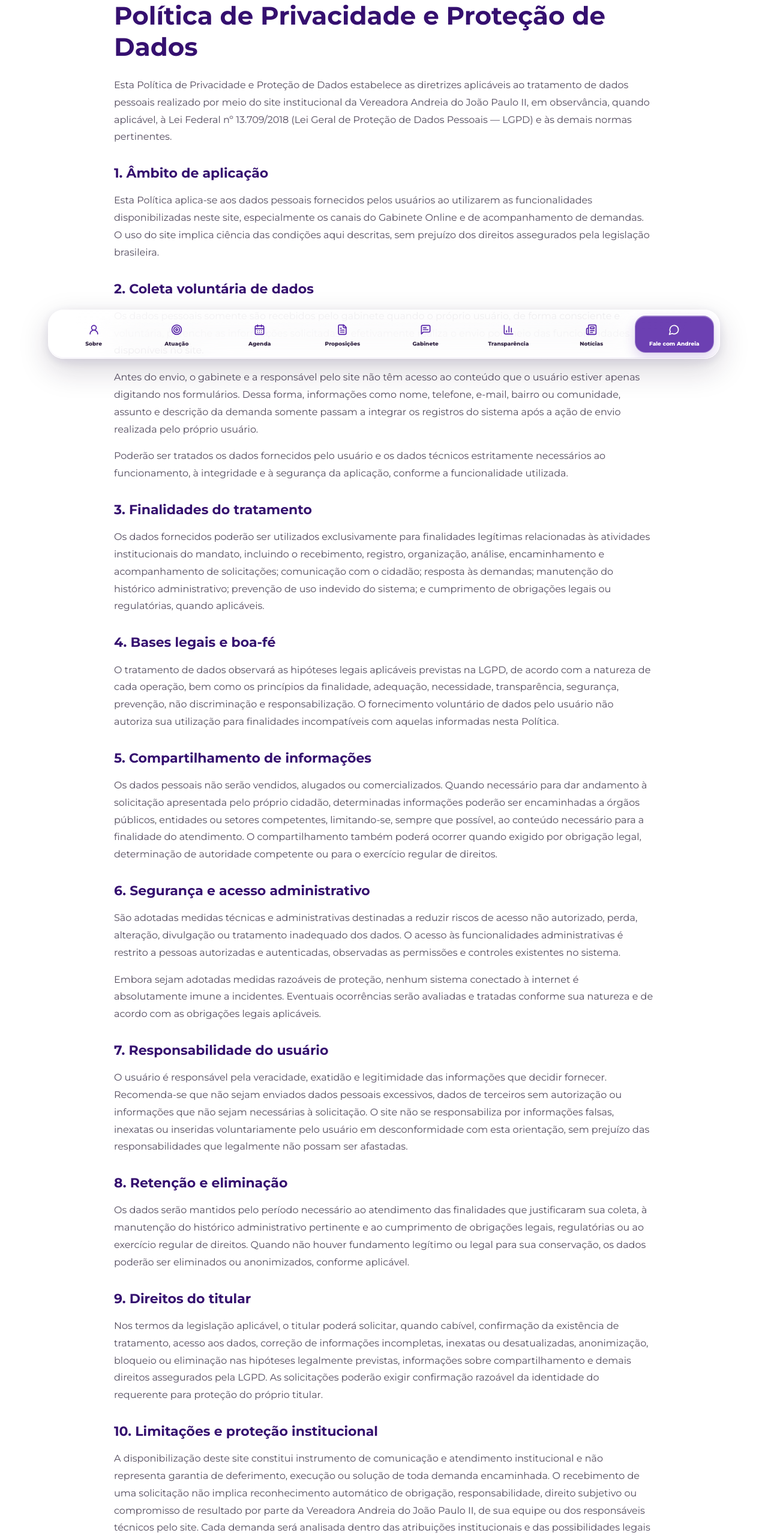
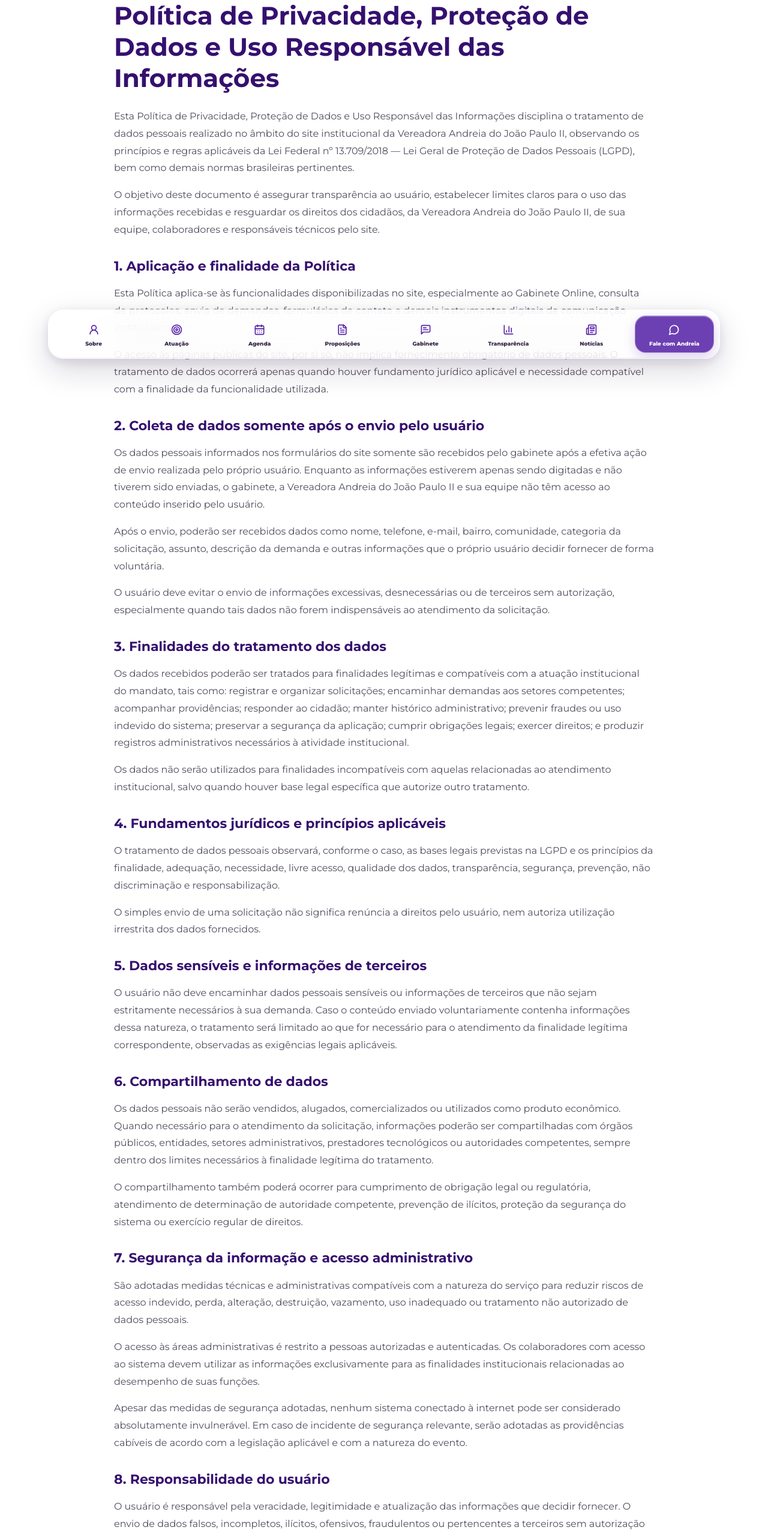
Before and after one commit to luisaugustosocial-alt/Andreia-do-Joao-Paulo-ll, a React (Vite) app: page /politica-de-privacidade in a window 1280 px wide. Shown: the part 180-2740 px from the top of the page at 60% size. Built offline with nearby package versions, Linux system fonts and the light colour scheme; no server answers; the database is empty.

Commit message:
Aprimora politica de privacidade com linguagem juridica completa

```diff
--- a/src/pages/PoliticaPrivacidade.jsx
+++ b/src/pages/PoliticaPrivacidade.jsx
@@ -4,51 +4,73 @@ import Footer from '../components/Footer'
 export default function PoliticaPrivacidade(){
   return <><Header/><main className="legal-page"><div className="container legal-card">
     <span className="section-kicker">INSTITUCIONAL</span>
-    <h1>Política de Privacidade e Proteção de Dados</h1>
+    <h1>Política de Privacidade, Proteção de Dados e Uso Responsável das Informações</h1>
 
-    <p>Esta Política de Privacidade e Proteção de Dados estabelece as diretrizes aplicáveis ao tratamento de dados pessoais realizado por meio do site institucional da Vereadora Andreia do João Paulo II, em observância, quando aplicável, à Lei Federal nº 13.709/2018 (Lei Geral de Proteção de Dados Pessoais — LGPD) e às demais normas pertinentes.</p>
+    <p>Esta Política de Privacidade, Proteção de Dados e Uso Responsável das Informações disciplina o tratamento de dados pessoais realizado no âmbito do site institucional da Vereadora Andreia do João Paulo II, observando os princípios e regras aplicáveis da Lei Federal nº 13.709/2018 — Lei Geral de Proteção de Dados Pessoais (LGPD), bem como demais normas brasileiras pertinentes.</p>
+    <p>O objetivo deste documento é assegurar transparência ao usuário, estabelecer limites claros para o uso das informações recebidas e resguardar os direitos dos cidadãos, da Vereadora Andreia do João Paulo II, de sua equipe, colaboradores e responsáveis técnicos pelo site.</p>
 
-    <h2>1. Âmbito de aplicação</h2>
-    <p>Esta Política aplica-se aos dados pessoais fornecidos pelos usuários ao utilizarem as funcionalidades disponibilizadas neste site, especialmente os canais do Gabinete Online e de acompanhamento de demandas. O uso do site implica ciência das condições aqui descritas, sem prejuízo dos direitos assegurados pela legislação brasileira.</p>
+    <h2>1. Aplicação e finalidade da Política</h2>
+    <p>Esta Política aplica-se às funcionalidades disponibilizadas no site, especialmente ao Gabinete Online, consulta de protocolos, envio de demandas, formulários de contato e demais instrumentos digitais de comunicação institucional.</p>
+    <p>O acesso às páginas públicas do site, por si só, não implica fornecimento obrigatório de dados pessoais. O tratamento de dados ocorrerá apenas quando houver fundamento jurídico aplicável e necessidade compatível com a finalidade da funcionalidade utilizada.</p>
 
-    <h2>2. Coleta voluntária de dados</h2>
-    <p>Os dados pessoais somente são recebidos pelo gabinete quando o próprio usuário, de forma consciente e voluntária, preenche as informações solicitadas e efetivamente realiza o envio por meio das funcionalidades disponíveis no site.</p>
-    <p>Antes do envio, o gabinete e a responsável pelo site não têm acesso ao conteúdo que o usuário estiver apenas digitando nos formulários. Dessa forma, informações como nome, telefone, e-mail, bairro ou comunidade, assunto e descrição da demanda somente passam a integrar os registros do sistema após a ação de envio realizada pelo próprio usuário.</p>
-    <p>Poderão ser tratados os dados fornecidos pelo usuário e os dados técnicos estritamente necessários ao funcionamento, à integridade e à segurança da aplicação, conforme a funcionalidade utilizada.</p>
+    <h2>2. Coleta de dados somente após o envio pelo usuário</h2>
+    <p>Os dados pessoais informados nos formulários do site somente são recebidos pelo gabinete após a efetiva ação de envio realizada pelo próprio usuário. Enquanto as informações estiverem apenas sendo digitadas e não tiverem sido enviadas, o gabinete, a Vereadora Andreia do João Paulo II e sua equipe não têm acesso ao conteúdo inserido pelo usuário.</p>
+    <p>Após o envio, poderão ser recebidos dados como nome, telefone, e-mail, bairro, comunidade, categoria da solicitação, assunto, descrição da demanda e outras informações que o próprio usuário decidir fornecer de forma voluntária.</p>
+    <p>O usuário deve evitar o envio de informações excessivas, desnecessárias ou de terceiros sem autorização, especialmente quando tais dados não forem indispensáveis ao atendimento da solicitação.</p>
 
-    <h2>3. Finalidades do tratamento</h2>
-    <p>Os dados fornecidos poderão ser utilizados exclusivamente para finalidades legítimas relacionadas às atividades institucionais do mandato, incluindo o recebimento, registro, organização, análise, encaminhamento e acompanhamento de solicitações; comunicação com o cidadão; resposta às demandas; manutenção do histórico administrativo; prevenção de uso indevido do sistema; e cumprimento de obrigações legais ou regulatórias, quando aplicáveis.</p>
+    <h2>3. Finalidades do tratamento dos dados</h2>
+    <p>Os dados recebidos poderão ser tratados para finalidades legítimas e compatíveis com a atuação institucional do mandato, tais como: registrar e organizar solicitações; encaminhar demandas aos setores competentes; acompanhar providências; responder ao cidadão; manter histórico administrativo; prevenir fraudes ou uso indevido do sistema; preservar a segurança da aplicação; cumprir obrigações legais; exercer direitos; e produzir registros administrativos necessários à atividade institucional.</p>
+    <p>Os dados não serão utilizados para finalidades incompatíveis com aquelas relacionadas ao atendimento institucional, salvo quando houver base legal específica que autorize outro tratamento.</p>
 
-    <h2>4. Bases legais e boa-fé</h2>
-    <p>O tratamento de dados observará as hipóteses legais aplicáveis previstas na LGPD, de acordo com a natureza de cada operação, bem como os princípios da finalidade, adequação, necessidade, transparência, segurança, prevenção, não discriminação e responsabilização. O fornecimento voluntário de dados pelo usuário não autoriza sua utilização para finalidades incompatíveis com aquelas informadas nesta Política.</p>
+    <h2>4. Fundamentos jurídicos e princípios aplicáveis</h2>
+    <p>O tratamento de dados pessoais observará, conforme o caso, as bases legais previstas na LGPD e os princípios da finalidade, adequação, necessidade, livre acesso, qualidade dos dados, transparência, segurança, prevenção, não discriminação e responsabilização.</p>
+    <p>O simples envio de uma solicitação não significa renúncia a direitos pelo usuário, nem autoriza utilização irrestrita dos dados fornecidos.</p>
 
-    <h2>5. Compartilhamento de informações</h2>
-    <p>Os dados pessoais não serão vendidos, alugados ou comercializados. Quando necessário para dar andamento à solicitação apresentada pelo próprio cidadão, determinadas informações poderão ser encaminhadas a órgãos públicos, entidades ou setores competentes, limitando-se, sempre que possível, ao conteúdo necessário para a finalidade do atendimento. O compartilhamento também poderá ocorrer quando exigido por obrigação legal, determinação de autoridade competente ou para o exercício regular de direitos.</p>
+    <h2>5. Dados sensíveis e informações de terceiros</h2>
+    <p>O usuário não deve encaminhar dados pessoais sensíveis ou informações de terceiros que não sejam estritamente necessários à sua demanda. Caso o conteúdo enviado voluntariamente contenha informações dessa natureza, o tratamento será limitado ao que for necessário para o atendimento da finalidade legítima correspondente, observadas as exigências legais aplicáveis.</p>
 
-    <h2>6. Segurança e acesso administrativo</h2>
-    <p>São adotadas medidas técnicas e administrativas destinadas a reduzir riscos de acesso não autorizado, perda, alteração, divulgação ou tratamento inadequado dos dados. O acesso às funcionalidades administrativas é restrito a pessoas autorizadas e autenticadas, observadas as permissões e controles existentes no sistema.</p>
-    <p>Embora sejam adotadas medidas razoáveis de proteção, nenhum sistema conectado à internet é absolutamente imune a incidentes. Eventuais ocorrências serão avaliadas e tratadas conforme sua natureza e de acordo com as obrigações legais aplicáveis.</p>
+    <h2>6. Compartilhamento de dados</h2>
+    <p>Os dados pessoais não serão vendidos, alugados, comercializados ou utilizados como produto econômico. Quando necessário para o atendimento da solicitação, informações poderão ser compartilhadas com órgãos públicos, entidades, setores administrativos, prestadores tecnológicos ou autoridades competentes, sempre dentro dos limites necessários à finalidade legítima do tratamento.</p>
+    <p>O compartilhamento também poderá ocorrer para cumprimento de obrigação legal ou regulatória, atendimento de determinação de autoridade competente, prevenção de ilícitos, proteção da segurança do sistema ou exercício regular de direitos.</p>
 
-    <h2>7. Responsabilidade do usuário</h2>
-    <p>O usuário é responsável pela veracidade, exatidão e legitimidade das informações que decidir fornecer. Recomenda-se que não sejam enviados dados pessoais excessivos, dados de terceiros sem autorização ou informações que não sejam necessárias à solicitação. O site não se responsabiliza por informações falsas, inexatas ou inseridas voluntariamente pelo usuário em desconformidade com esta orientação, sem prejuízo das responsabilidades que legalmente não possam ser afastadas.</p>
+    <h2>7. Segurança da informação e acesso administrativo</h2>
+    <p>São adotadas medidas técnicas e administrativas compatíveis com a natureza do serviço para reduzir riscos de acesso indevido, perda, alteração, destruição, vazamento, uso inadequado ou tratamento não autorizado de dados pessoais.</p>
+    <p>O acesso às áreas administrativas é restrito a pessoas autorizadas e autenticadas. Os colaboradores com acesso ao sistema devem utilizar as informações exclusivamente para as finalidades institucionais relacionadas ao desempenho de suas funções.</p>
+    <p>Apesar das medidas de segurança adotadas, nenhum sistema conectado à internet pode ser considerado absolutamente invulnerável. Em caso de incidente de segurança relevante, serão adotadas as providências cabíveis de acordo com a legislação aplicável e com a natureza do evento.</p>
 
-    <h2>8. Retenção e eliminação</h2>
-    <p>Os dados serão mantidos pelo período necessário ao atendimento das finalidades que justificaram sua coleta, à manutenção do histórico administrativo pertinente e ao cumprimento de obrigações legais, regulatórias ou ao exercício regular de direitos. Quando não houver fundamento legítimo ou legal para sua conservação, os dados poderão ser eliminados ou anonimizados, conforme aplicável.</p>
+    <h2>8. Responsabilidade do usuário</h2>
+    <p>O usuário é responsável pela veracidade, legitimidade e atualização das informações que decidir fornecer. O envio de dados falsos, incompletos, ilícitos, ofensivos, fraudulentos ou pertencentes a terceiros sem autorização poderá prejudicar o atendimento da demanda e sujeitar o responsável às consequências previstas em lei.</p>
+    <p>O gabinete e os responsáveis pelo site não se responsabilizam por prejuízos decorrentes exclusivamente de informações falsas, inexatas, incompletas ou fornecidas indevidamente pelo próprio usuário, sem prejuízo das responsabilidades que não possam ser legalmente afastadas.</p>
 
-    <h2>9. Direitos do titular</h2>
-    <p>Nos termos da legislação aplicável, o titular poderá solicitar, quando cabível, confirmação da existência de tratamento, acesso aos dados, correção de informações incompletas, inexatas ou desatualizadas, anonimização, bloqueio ou eliminação nas hipóteses legalmente previstas, informações sobre compartilhamento e demais direitos assegurados pela LGPD. As solicitações poderão exigir confirmação razoável da identidade do requerente para proteção do próprio titular.</p>
+    <h2>9. Retenção, conservação e eliminação</h2>
+    <p>Os dados pessoais poderão ser mantidos pelo período necessário ao cumprimento das finalidades que justificaram o tratamento, à manutenção de registros administrativos, ao atendimento de obrigações legais ou regulatórias, à preservação de direitos e à defesa em procedimentos administrativos, judiciais ou extrajudiciais.</p>
+    <p>Encerrada a finalidade e inexistindo fundamento legal para conservação, os dados poderão ser eliminados, anonimizados ou mantidos de forma legítima quando autorizado pela legislação aplicável.</p>
 
-    <h2>10. Limitações e proteção institucional</h2>
-    <p>A disponibilização deste site constitui instrumento de comunicação e atendimento institucional e não representa garantia de deferimento, execução ou solução de toda demanda encaminhada. O recebimento de uma solicitação não implica reconhecimento automático de obrigação, responsabilidade, direito subjetivo ou compromisso de resultado por parte da Vereadora Andreia do João Paulo II, de sua equipe ou dos responsáveis técnicos pelo site. Cada demanda será analisada dentro das atribuições institucionais e das possibilidades legais e administrativas pertinentes.</p>
+    <h2>10. Direitos do titular</h2>
+    <p>O titular poderá exercer, quando aplicáveis, os direitos previstos na LGPD, incluindo confirmação da existência de tratamento, acesso aos dados, correção de informações inexatas ou desatualizadas, anonimização, bloqueio ou eliminação nas hipóteses legais, informação sobre compartilhamentos, revisão de decisões automatizadas quando existente tratamento dessa natureza e demais direitos previstos em lei.</p>
+    <p>Para proteção do próprio titular e prevenção de fraudes, solicitações relacionadas a dados pessoais poderão exigir comprovação razoável de identidade e informações mínimas que permitam localizar o registro correspondente.</p>
 
-    <h2>11. Serviços e infraestrutura de terceiros</h2>
-    <p>Para viabilizar o funcionamento, a hospedagem, o banco de dados, a autenticação e o armazenamento ou entrega de mídias, o site poderá utilizar serviços tecnológicos de terceiros. Esses prestadores poderão realizar operações técnicas necessárias à prestação de seus serviços, sujeitos às respectivas condições, medidas de segurança e normas aplicáveis.</p>
+    <h2>11. Consulta de protocolo e informações públicas de acompanhamento</h2>
+    <p>A consulta de protocolo tem finalidade exclusiva de permitir o acompanhamento da demanda enviada pelo cidadão. O conteúdo exibido publicamente por meio dessa funcionalidade deverá se limitar às informações adequadas e necessárias ao acompanhamento, evitando exposição indevida de dados pessoais.</p>
+    <p>O número de protocolo deve ser mantido em segurança pelo usuário, que deve evitar sua divulgação indiscriminada a terceiros.</p>
 
-    <h2>12. Alterações desta Política</h2>
-    <p>Esta Política poderá ser modificada para refletir alterações legais, técnicas, administrativas ou nas funcionalidades do site. A versão vigente será aquela disponibilizada nesta página, acompanhada da respectiva data de atualização.</p>
+    <h2>12. Limites da atuação institucional e ausência de garantia de resultado</h2>
+    <p>O site constitui um canal de comunicação e atendimento institucional. O recebimento, registro ou acompanhamento de uma demanda não representa garantia de deferimento, solução, execução, atendimento integral ou obtenção do resultado pretendido pelo usuário.</p>
+    <p>O envio de uma solicitação não cria automaticamente obrigação jurídica, vínculo contratual, reconhecimento de responsabilidade, promessa de resultado ou direito adquirido contra a Vereadora Andreia do João Paulo II, sua equipe, colaboradores ou responsáveis técnicos pelo site. Cada demanda será analisada dentro das atribuições legais, administrativas e institucionais aplicáveis.</p>
 
-    <h2>13. Disposições finais</h2>
-    <p>As disposições desta Política serão interpretadas de acordo com a legislação brasileira. Nenhuma cláusula deverá ser interpretada como renúncia a direitos legalmente assegurados ao usuário ou como exclusão de responsabilidade em hipóteses nas quais a legislação não permita tal limitação.</p>
+    <h2>13. Serviços tecnológicos de terceiros</h2>
+    <p>Para funcionamento do site poderão ser utilizados serviços de terceiros destinados à hospedagem, banco de dados, autenticação, entrega de conteúdo, armazenamento de imagens, segurança e outras funções técnicas. Esses prestadores poderão realizar operações estritamente necessárias à prestação dos respectivos serviços, observadas suas próprias políticas, contratos e obrigações legais.</p>
+
+    <h2>14. Uso indevido, fraude e proteção do sistema</h2>
+    <p>É proibida a utilização do site para prática de fraude, tentativa de invasão, envio automatizado abusivo, inserção de conteúdo ilícito, obtenção indevida de dados de terceiros, violação de segurança ou qualquer conduta destinada a comprometer o funcionamento do sistema.</p>
+    <p>Medidas técnicas e administrativas poderão ser adotadas para identificar, restringir, registrar ou interromper comportamentos que apresentem risco à segurança, à integridade da plataforma ou aos direitos de terceiros.</p>
+
+    <h2>15. Atualizações desta Política</h2>
+    <p>Esta Política poderá ser alterada a qualquer tempo para refletir mudanças legais, técnicas, administrativas ou relacionadas às funcionalidades do site. A versão vigente será sempre aquela publicada nesta página, acompanhada da data da última atualização.</p>
+
+    <h2>16. Disposições finais</h2>
+    <p>Esta Política deverá ser interpretada em conformidade com a legislação brasileira. Nenhuma disposição poderá ser interpretada como exclusão de responsabilidade em hipóteses em que a lei não permita tal afastamento, nem como renúncia a direitos legalmente assegurados ao usuário.</p>
+    <p>Eventuais situações não previstas neste documento serão analisadas de acordo com a legislação aplicável, os princípios da boa-fé, da proporcionalidade, da proteção de dados pessoais e da segurança da informação.</p>
 
     <p><strong>Última atualização:</strong> 02/09/2026.</p>
   </div></main><Footer/></>
```
